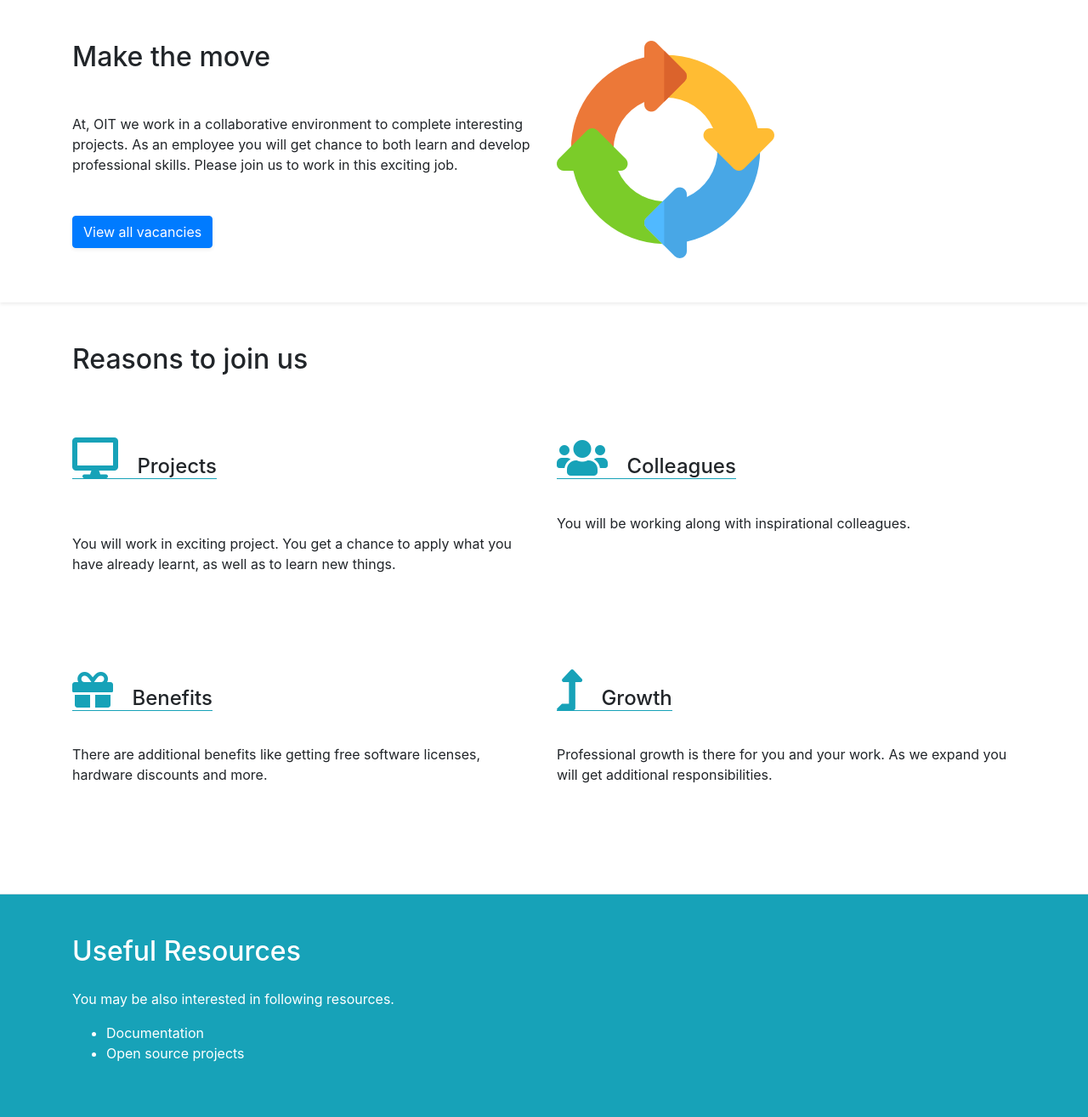
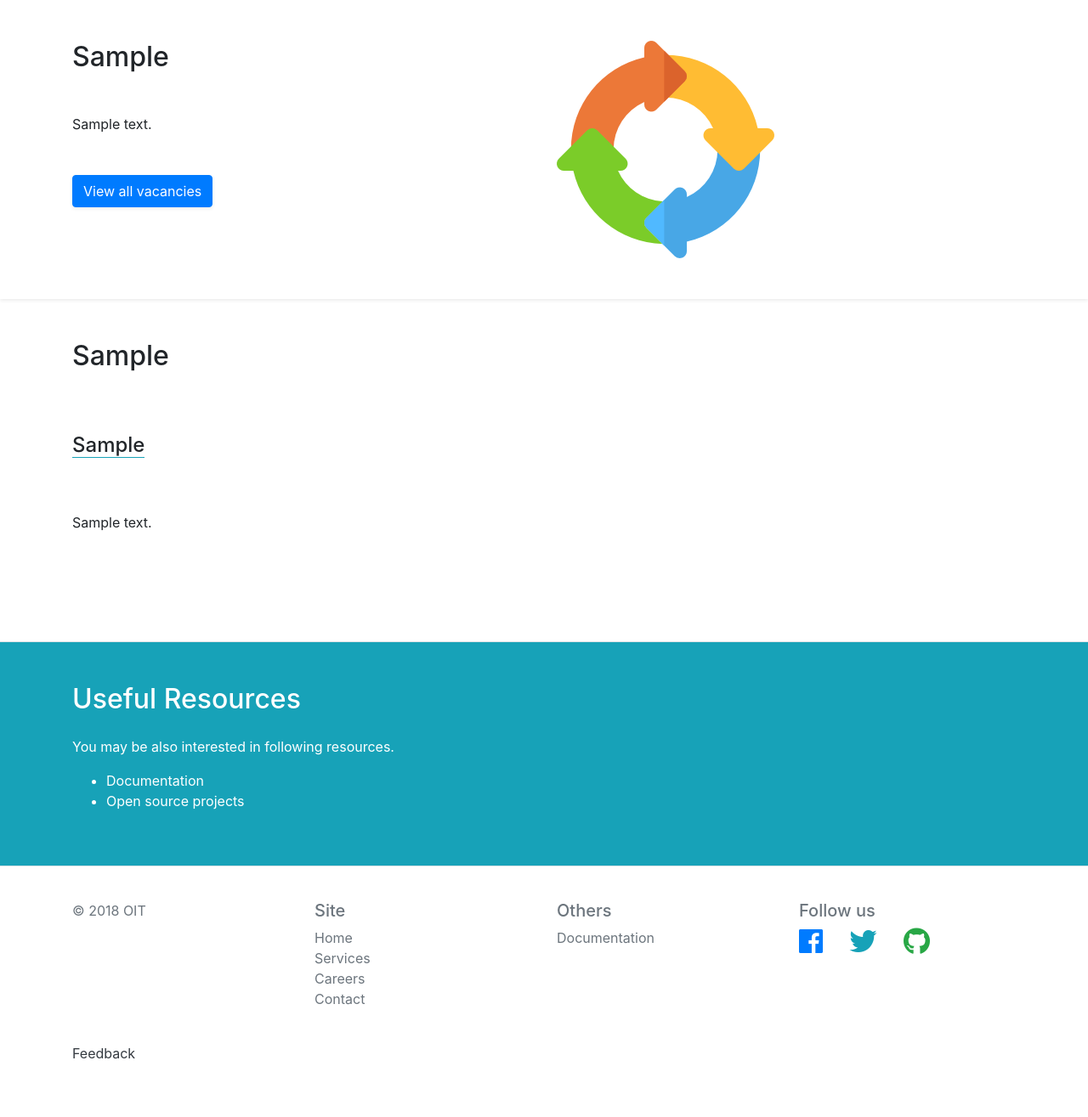
Before and after one commit to navrang-hotel/oit, a Django app: page /careers/ in a window 1280 px wide. Shown: the part 57-1372 px from the top of the page at 85% size. After the commit the page ends 1304 px from the top, so only its background shows below. Run offline with Django 3.2, Linux system fonts and the light colour scheme; tables that the repository leaves empty hold one stand-in row (values such as "Sample post"); some libraries are stand-ins or nearby versions.

Commit message:
Making careers page cmslike

```diff
--- a/base/admin.py
+++ b/base/admin.py
@@ -11,6 +11,7 @@ from .models import JobVacancyResponsibility, JobVacancyQualification
 from .models import IndexPageHeader, IndexPageHeroPara
 from .models import OITAddress, ContactPageExistingCustomer, ContactPageFollowUs
 from .models import ContactPageWriteMessage, ContactPageHeader
+from .models import CareersPageHero, CareersPageReasons, CareersPageReasonsEntry
 
 admin.site.register(ContactMessage)
 admin.site.register(JobVacancy)
@@ -23,3 +24,6 @@ admin.site.register(OITAddress)
 admin.site.register(ContactPageWriteMessage)
 admin.site.register(ContactPageExistingCustomer)
 admin.site.register(ContactPageFollowUs)
+admin.site.register(CareersPageHero)
+admin.site.register(CareersPageReasons)
+admin.site.register(CareersPageReasonsEntry)
--- a/base/models.py
+++ b/base/models.py
@@ -104,6 +104,14 @@ class JobVacancyEntry(models.Model):
 # CMS
 # ===
 
+
+# ==========
+# ==========
+# Index Page
+# ==========
+# ==========
+
+
 # =================
 # Index Page header
 # =================
@@ -131,6 +139,14 @@ class IndexPageHeroPara(models.Model):
         """String representation of object."""
 
         return self.body
+
+
+# ============
+# ============
+# Contact Page
+# ============
+# ============
+
 
 # ===================
 # Contact Page header
@@ -210,3 +226,58 @@ class ContactPageFollowUs(models.Model):
         """String representation of object."""
 
         return self.header
+
+
+# ============
+# ============
+# Careers Page
+# ============
+# ============
+
+
+# =================
+# Careers page hero
+# =================
+
+class CareersPageHero(models.Model):
+    """Model class for careers page hero section."""
+
+    header = models.CharField(max_length=100)
+    body = models.TextField(max_length=500)
+
+    def __str__(self):
+        """String representation of object."""
+
+        return self.header
+
+# ====================
+# Careers page reasons
+# ====================
+
+class CareersPageReasons(models.Model):
+    """Model class for careers page reasons section."""
+
+    header = models.CharField(max_length=100)
+
+    def __str__(self):
+        """String representation of object."""
+
+        return self.header
+
+class CareersPageReasonsEntry(models.Model):
+    """Model class for careers page reasons entry."""
+
+    careers_page_reasons = models.ForeignKey(CareersPageReasons, on_delete=models.CASCADE)
+    order = models.IntegerField()
+    header = models.CharField(max_length=100)
+    icon_bs_class = models.CharField(max_length=50)
+    body = models.TextField(max_length=500)
+
+    def __str__(self):
+        """String representation of object."""
+
+        return self.header
+
+    class Meta:
+
+        ordering = ['order',]
--- a/base/templates/base/careers.html
+++ b/base/templates/base/careers.html
@@ -9,12 +9,9 @@
     <div class="container py-5">
       <div class="row align-items-top">
         <div class="col-sm-6">
-          <h2>Make the move</h2>
+          <h2>{{ crph.header }}</h2>
           <p class="my-5">
-At, OIT we work in a collaborative environment to complete
-interesting projects. As an employee you will get chance to
-both learn and develop professional skills.
-Please join us to work in this exciting job.
+            {{ crph.body }}
           </p>
           <p>
             <a class="btn btn-primary shadow-sm"href="{% url 'base-careers-vacancy-list' %}">View all vacancies</a>
@@ -31,37 +28,17 @@ Please join us to work in this exciting job.
 
   <div class="container-fluid bg-info-rm text-white-rm pb-5">
     <div class="container pt-5 pb-3">
-      <h2 class="pb-3">Reasons to join us</h2>
-      <div class="row border-bottom-rm">
-        <div class="col-sm-6 py-5 bg-danger-rm text-white-rm">
-          <h4 class="pb-3"><span class="border-bottom border-info"><i class="fas fa-desktop fa-2x mr-3 text-info"></i> Projects</span></h4>
-          <br/>
-          <p class="pt-3">
-You will work in exciting project. You get a chance to apply what you
-have already learnt, as well as to learn new things.
-          </p>
-        </div>
-        <div class="col-sm-6 py-5 bg-info-rm text-white-rm">
-          <h4 class="pb-3"><span class="border-bottom border-info"><i class="fas fa-users fa-2x mr-3 text-info"></i> Colleagues</span></h4>
-          <p class="pt-3">
-You will be working along with inspirational colleagues.
-          </p>
-        </div>
-      </div>
-      <div class="row pt-5-rm">
-        <div class="col-sm-6  py-5 bg-success-rm text-white-rm">
-          <h4 class="pb-3"><span class="border-bottom border-info"><i class="fas fa-gift fa-2x mr-3 text-info"></i> Benefits</span></h4>
-          <p class="pt-3">
-There are additional benefits like getting free software licenses, hardware discounts and more.
-          </p>
-        </div>
-        <div class="col-sm-6 py-5 bg-primary-rm text-white-rm">
-          <h4 class="pb-3"><span class="border-bottom border-info"><i class="fas fa-level-up-alt fa-2x mr-3 text-info"></i> Growth</span></h4>
-          <p class="pt-3">
-Professional growth is there for you and your work. As we expand you will get additional
-responsibilities.
-          </p>
-        </div>
+      <h2 class="pb-3">{{ crpr.header }}</h2>
+      <div class="row">
+        {% for crpre in crpr.careerspagereasonsentry_set.all %}
+          <div class="col-sm-6 py-5 bg-danger-rm text-white-rm">
+            <h4 class="pb-3"><span class="border-bottom border-info"><i class="{{ crpre.icon_bs_class }}"></i> {{ crpre.header }}</span></h4>
+            <br/>
+            <p class="pt-3">
+              {{ crpre.body }}
+            </p>
+          </div>
+        {% endfor %}
       </div>
     </div>
   </div>
--- a/base/views.py
+++ b/base/views.py
@@ -20,6 +20,7 @@ from .models import ContactMessage, JobVacancy, IndexPageHeader
 from .models import IndexPageHeroPara
 from .models import OITAddress, ContactPageExistingCustomer, ContactPageFollowUs
 from .models import ContactPageWriteMessage, ContactPageHeader
+from .models import CareersPageHero, CareersPageReasons
 
 from ocprm.models import StartProjectRequest
 from .forms import ContactMessageForm, UserRegistrationForm
@@ -52,7 +53,14 @@ def careers(request):
     """View function for careers page."""
 
     template = 'base/careers.html'
-    context = {}
+
+    crph = CareersPageHero.objects.get(id=1)
+    crpr = CareersPageReasons.objects.get(id=1)
+
+    context = {
+        'crph': crph,
+        'crpr': crpr,
+    }
 
     return render(request, template, context)
 
```
